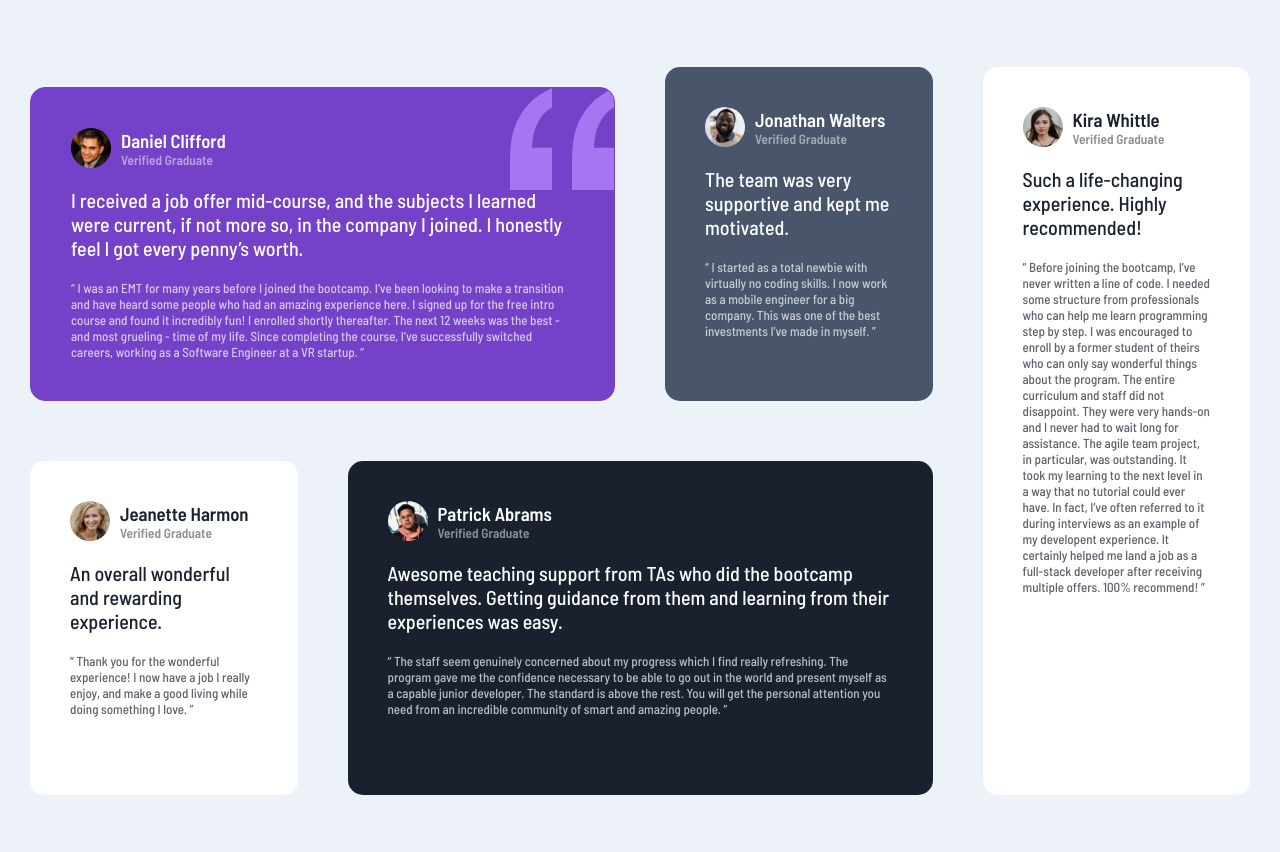
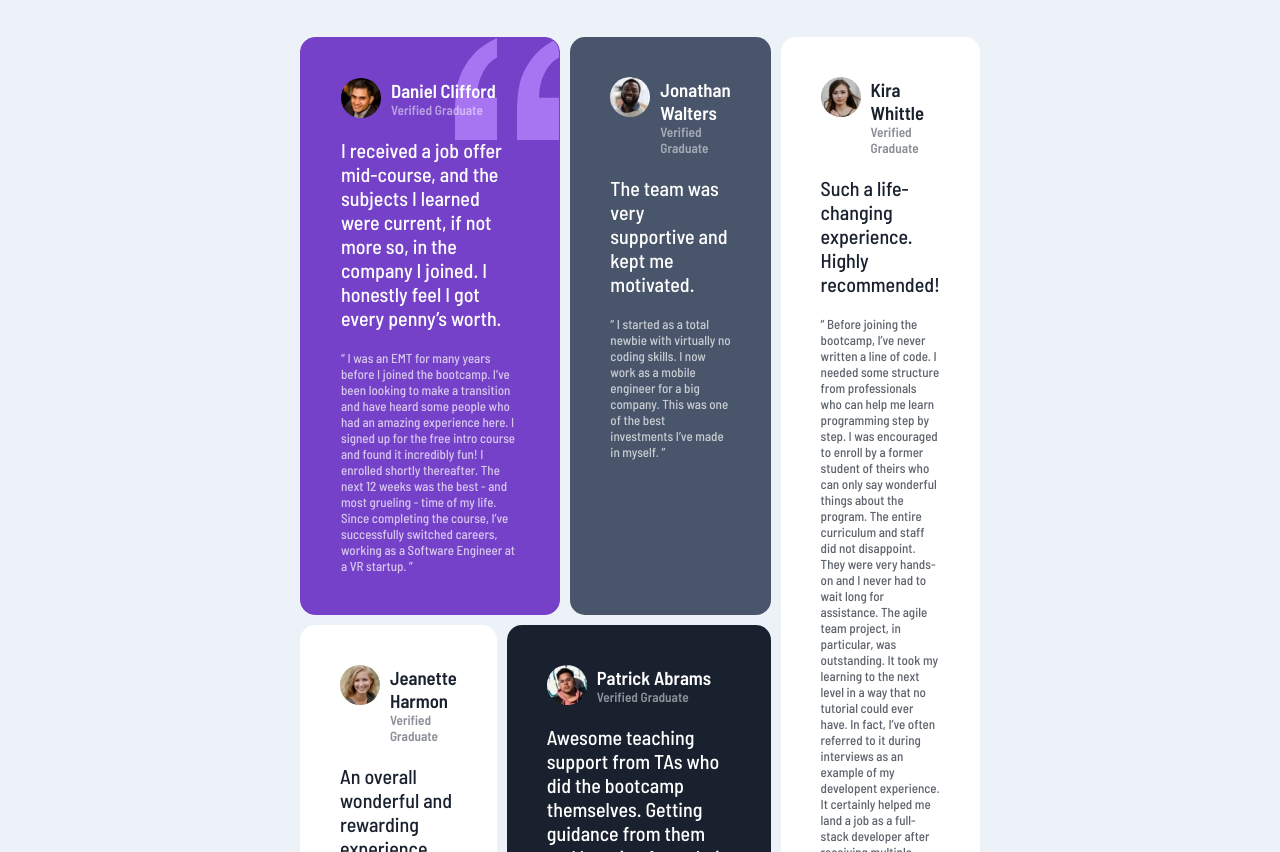
Before and after one commit to Rizqyfm/coding-bootcamp-testi-page, a plain HTML site: page index.html in a window 1280 px wide. Shown: the part 99-951 px from the top of the page. Drawn offline with Linux system fonts and the light colour scheme.

Commit message:
Finish project

```diff
--- a/css/style.css
+++ b/css/style.css
@@ -56,7 +56,6 @@ body {
 }
 
 /* Main */
-
 /* Daniel Clifford */
 .first-testi {
     background-image: url('bg-pattern-quotation.svg');
@@ -65,10 +64,7 @@ body {
     background-color: hsl(263, 55%, 52%);
     border: 1px solid hsl(263, 55%, 52%);
     border-radius: 15px;
-    margin-top: 50px;
-    margin-bottom: 20px;
-    margin-right: 20px;
-    margin-left: 20px;
+    margin: 50px 20px 20px 20px;
 }
 .first-testi .name {
     color: white;
@@ -90,10 +86,7 @@ body {
 .second-testi {
     background-color: hsl(217, 19%, 35%);
     border-radius: 15px;
-    margin-top: 30px;
-    margin-bottom: 20px;
-    margin-right: 20px;
-    margin-left: 20px;
+    margin: 50px 20px 20px 20px;
 }
 .second-testi .name {
     color: white;
@@ -114,10 +107,7 @@ body {
 .third-testi {
     background-color: white;
     border-radius: 15px;
-    margin-top: 30px;
-    margin-bottom: 20px;
-    margin-right: 20px;
-    margin-left: 20px;
+    margin: 50px 20px 20px 20px;
 }
 .third-testi .name {
     color: hsl(219, 29%, 14%);
@@ -138,10 +128,7 @@ body {
 .fourth-testi {
     background-color: hsl(219, 29%, 14%);
     border-radius: 15px;
-    margin-top: 30px;
-    margin-bottom: 20px;
-    margin-right: 20px;
-    margin-left: 20px;
+    margin: 50px 20px 20px 20px;
 }
 
 .fourth-testi .name {
@@ -163,10 +150,7 @@ body {
 .fifth-testi {
     background-color: white;
     border-radius: 15px;
-    margin-top: 30px;
-    margin-bottom: 20px;
-    margin-right: 20px;
-    margin-left: 20px;
+    margin: 50px 20px 20px 20px;
 }
 
 .fifth-testi .name {
@@ -196,8 +180,6 @@ body {
 /* Desktop */
 @media screen and (min-width:768px) {
 /* General */
-
-
 .container {
     display: grid;
     grid-template-areas:
@@ -207,7 +189,7 @@ body {
     grid-template-rows: 1fr 1fr;
     grid-column-gap: 10px;
     grid-row-gap: 10px;
-    margin: 40px 10px;
+    margin: 40px 300px;
 }
 
 .testimonial {
@@ -220,27 +202,32 @@ body {
 /* Daniel Clifford */
 .first-testi {
     grid-area: daniel;
+    margin: 0;
 }
 
 /* Jonathan Walters */
 .second-testi {
     grid-area: jonathan;
+    margin: 0;
 }
 
 
 /* Jeanette Harmon */
 .third-testi {
     grid-area: jeanette;
+    margin: 0;
 }
 
 /* Patrick Abrams */
 .fourth-testi {
     grid-area: patrick;
+    margin: 0;
 }
 
 /* Kira Whittle */
 .fifth-testi {
     grid-area: kira;
+    margin: 0;
 }
 
 /* Footer */
```
